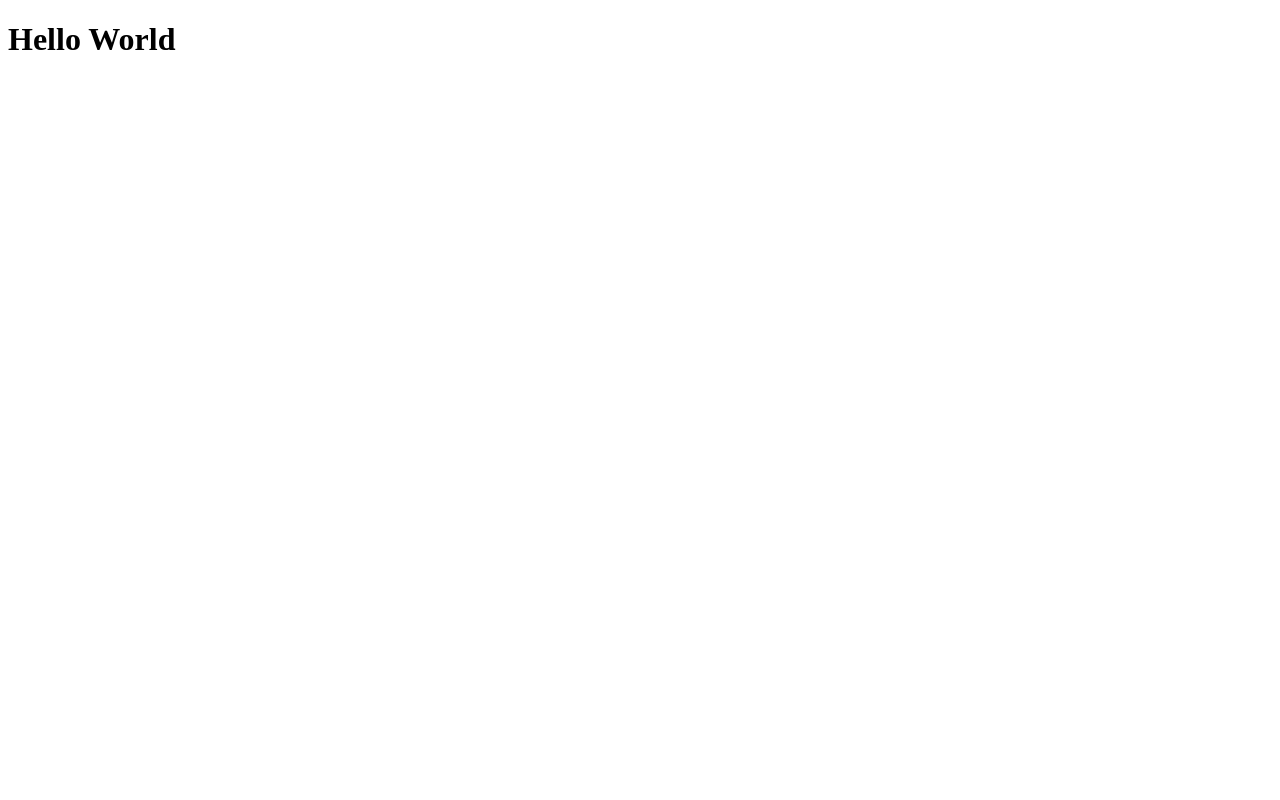
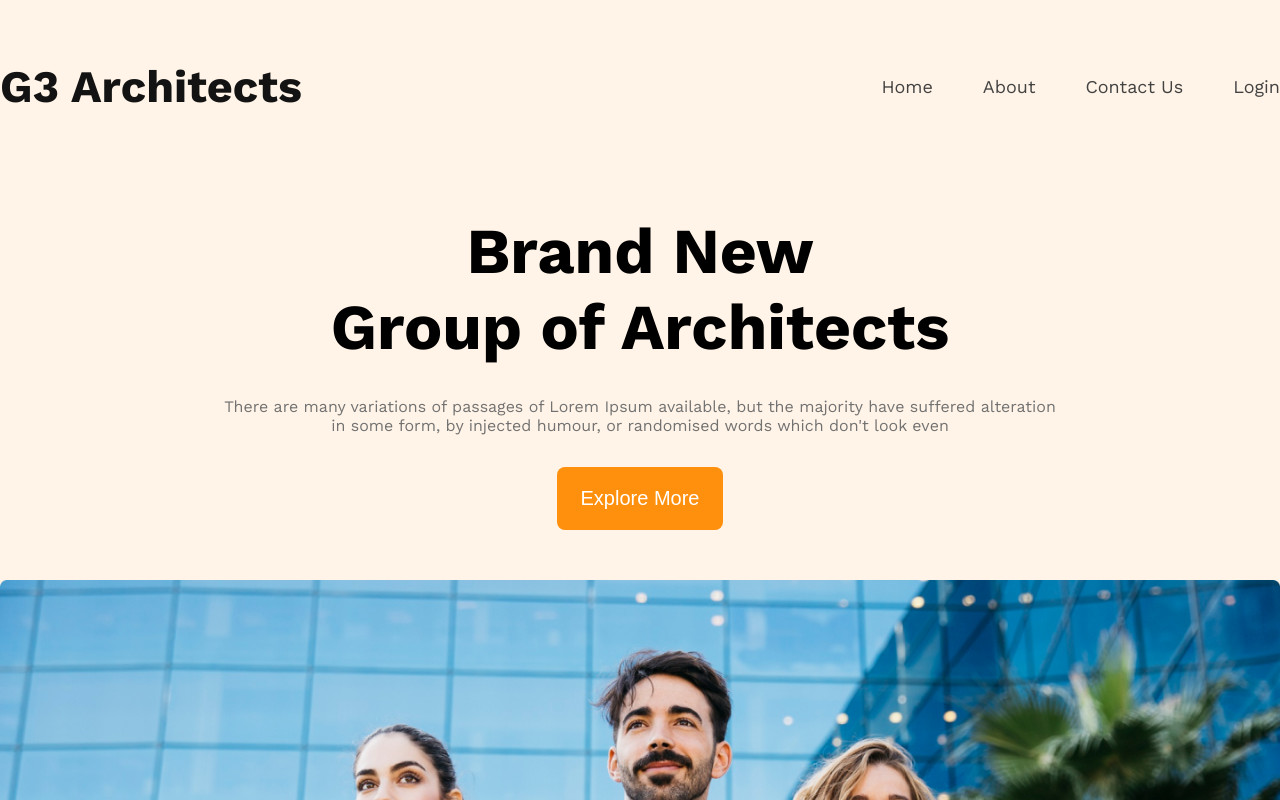
Before and after one commit to khadizadolon/G3-Architects, a plain HTML site: page index.html in a window 1280 px wide. Shown: the top 800 px of the page. Drawn offline with nearby package versions, Linux system fonts and the light colour scheme.

Commit message:
added navbar and banner section

```diff
--- a/index.html
+++ b/index.html
@@ -1,19 +1,40 @@
 <!DOCTYPE html>
 <html lang="en">
-<head>
-    <meta charset="UTF-8">
-    <meta name="viewport" content="width=device-width, initial-scale=1.0">
+  <head>
+    <meta charset="UTF-8" />
+    <meta name="viewport" content="width=device-width, initial-scale=1.0" />
     <title>G3 Architects</title>
-</head>
-<body>
+    <link rel="stylesheet" href="styles/architects.css" />
+  </head>
+  <body>
     <header>
-        <h1>Hello World</h1>
+      <nav class="navbar">
+        <h1 class="brand dark-1">G3 Architects</h1>
+        <ul class="nav-links">
+
+            <li class="nav-item"><a href="" class="nav-link dark-2">Home </a></li>
+            <li class="nav-item"><a href="" class="nav-link dark-2">About </a></li>
+            <li class="nav-item"><a href="" class="nav-link dark-2">Contact Us </a></li>
+            <li class="nav-item"><a href="" class="nav-link dark-2">Login</a></li>
+
+        </ul>
+      </nav>
+
+      <!-- Banner section -->
+       <div class="banner">
+        <h1 class="banner-title">Brand New <br>
+            Group of Architects
+        </h1>
+        <p class="banner-description dark-3">
+            There are many variations of passages of Lorem Ipsum available, but the majority have suffered alteration <br> in some form, by injected humour, or randomised words which don't look even
+        </p>
+        <div class="banner-img-container">
+            <button class="banner-btn">Explore More</button>
+        </div>
+        <img class="banner-img" src="images/banner.png" alt="">
+       </div>
     </header>
-    <main>
-
-    </main>
-    <footer>
-
-    </footer>
-</body>
+    <main></main>
+    <footer></footer>
+  </body>
 </html>
--- /dev/null
+++ b/styles/architects.css
@@ -0,0 +1,111 @@
+@import url('https://fonts.googleapis.com/css2?family=Work+Sans:ital,wght@0,100..900;1,100..900&display=swap');
+
+body{
+    font-family: "Work Sans", serif;
+}
+
+*{
+    margin: 0;
+    padding: 0;
+}
+
+.dark-1{
+    color: #131313;
+}
+
+.dark-2{
+    color: #424242;
+}
+
+.dark-3{
+    color: #727272;
+}
+
+
+/* header style here */
+
+header{
+    background-color: #FFF4E7;
+}
+
+/* Navbar styles */
+
+.navbar{
+    /* border: 2px solid red; */
+    max-width: 1280px;
+    margin: auto;
+    display: flex;
+    justify-content: space-between;
+    align-items: center;
+    padding-top: 60px;
+    margin-bottom: 100px;
+}
+
+.brand{
+   font-size: 2.8125rem;
+   font-weight: bold;
+
+}
+.nav-links{
+    display: flex;
+    gap: 50px;
+
+}
+
+.nav-link{
+    text-decoration: none;
+    font-size: 1.125rem;
+    font-weight: 500px;
+}
+.nav-item{
+    list-style: none;
+
+}
+
+/* Banner styles here */
+
+.banner{
+    max-width: 1280px;
+    margin: auto;
+}
+.banner-title{
+    font-size: 4rem;
+    font-weight: bold;
+    text-align: center;
+    margin-bottom: 32px;
+}
+
+.banner-description{
+    text-align: center;
+    margin-bottom: 32px;
+}
+
+.banner-btn{
+    color: white;
+    font-size:1.25rem ;
+    font-weight: 600px;
+    margin-bottom: 50px;
+    padding: 20px 24px;
+    border: none;
+    background: #FF900E;
+    border-radius: 8px;
+}
+
+.banner-img-container{
+   display: flex;
+   justify-content: center;
+}
+.banner-img{
+    width: 100%;
+}
+
+
+/* responsive media query */
+
+@media screen and (max-width:576px) {
+    .navbar, .nav-links{
+        display: block;
+        text-align: center;
+    }
+
+}
```
